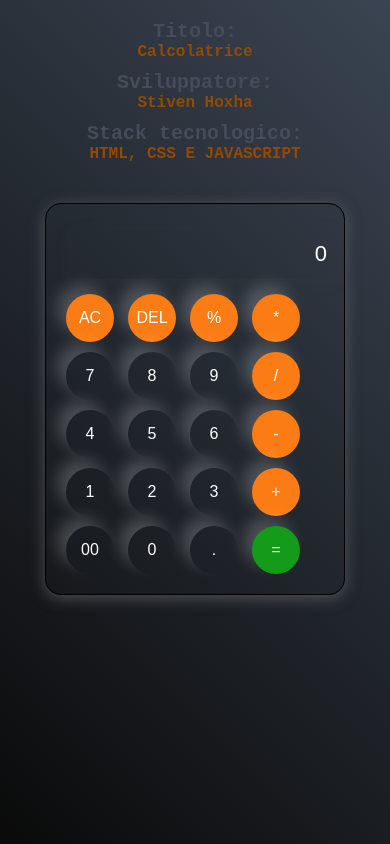
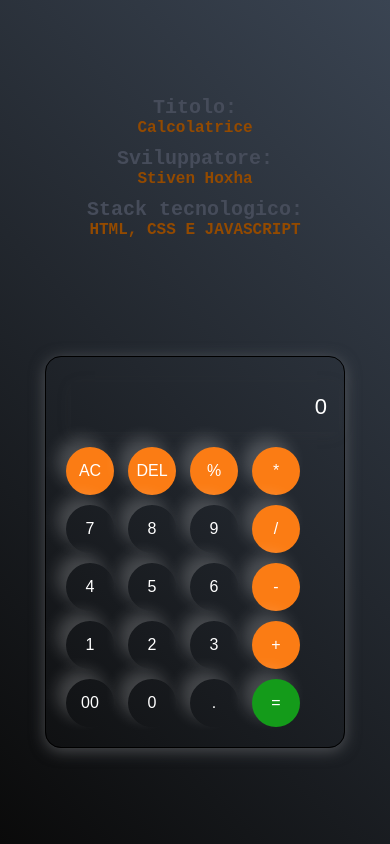
Before and after one commit to Stiv3nn/Calculator, a plain HTML site: page index.html in a window 390 px wide. Drawn offline with Linux system fonts and the light colour scheme.

Commit message:
calc center

```diff
--- a/style.css
+++ b/style.css
@@ -141,10 +141,18 @@ button {
 @media screen and (max-width: 768px) {
   body {
     padding: 20px 10px;
-    height: 100vh;
+    width: 100%;
+    height: 100dvh;
+    /* <-- usa dvh al posto di vh */
+    display: flex;
+    justify-content: space-evenly;
+    align-items: center;
+    background: linear-gradient(45deg, #0a0a0a, #3a4452);
+    overflow-x: hidden;
+    overflow-y: auto;
   }
 
-  #description{
+  #description {
     display: none;
   }
 
```
Lines whose indentation alone changed are shown as unchanged.
